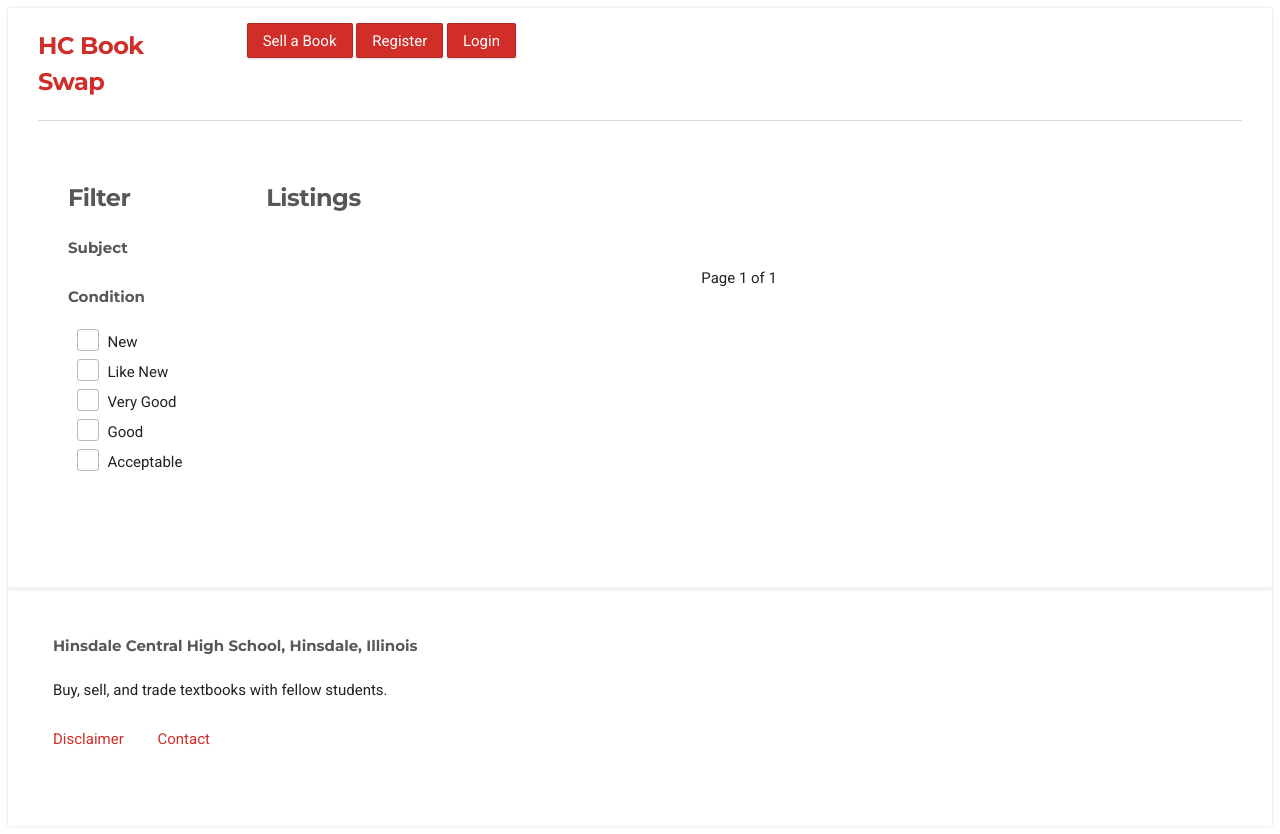
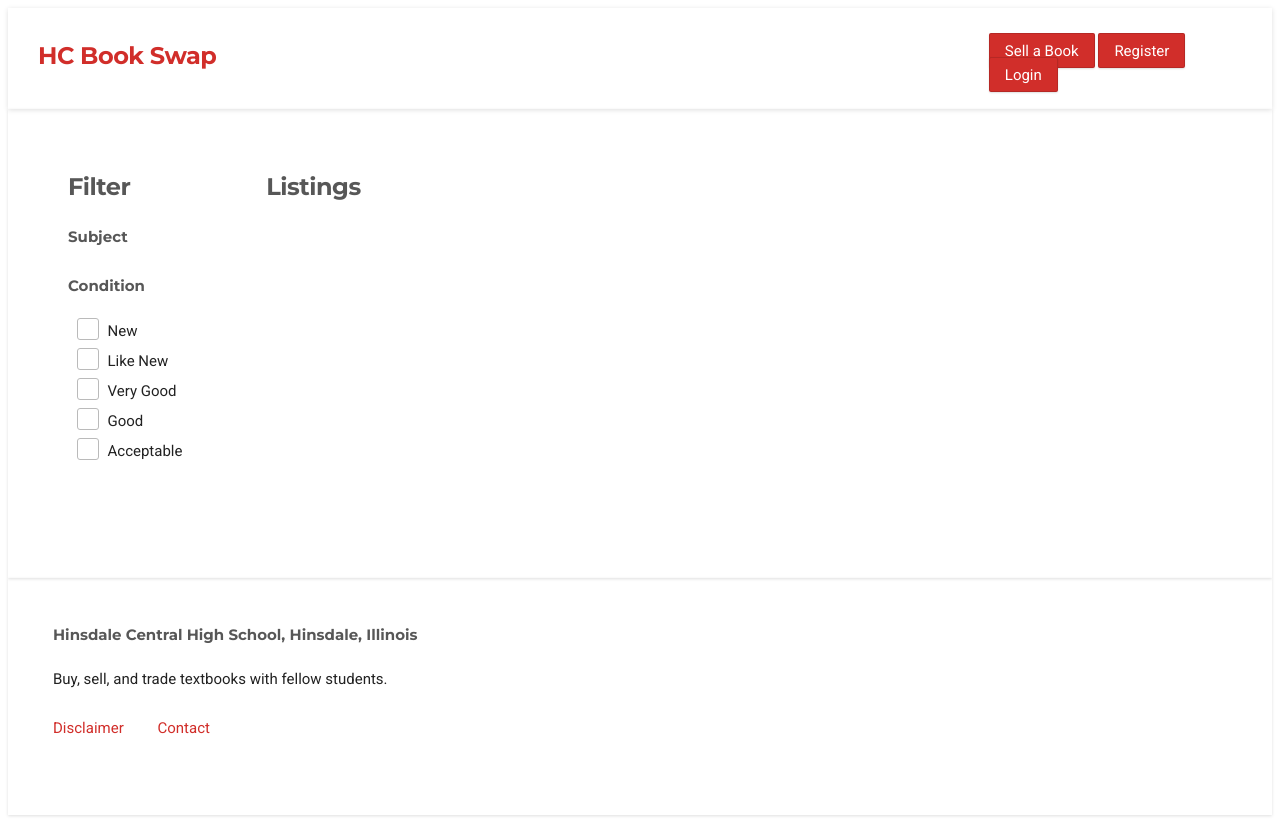
Before and after one commit to somair/hc_book_swap, a Django app: page / in a window 1280 px wide. Run offline with Django 3.2, Linux system fonts and the light colour scheme; data that the repository does not hold is empty; parts of the project's set-up code (start-up, migrations or seed data) failed here and were passed over.

Commit message:
styles: Change shadows, restructure elements

```diff
--- a/static/css/style.css
+++ b/static/css/style.css
@@ -1,5 +1,5 @@
 .content {
-  box-shadow: 0px 0px 3px 0px rgba(0, 0, 0, 0.15);
+  box-shadow: 0px 1px 3px 0px rgba(0, 0, 0, 0.13);
   margin: 0px auto;
   padding-left: 2em;
   padding-right: 2em; }
@@ -43,14 +43,14 @@ p, a, span, input[type=submit], li {
   color: #a1a1a1; }
 
 .top-menu {
-  padding-top: 2rem;
-  box-shadow: 0px 1px 0px 0px rgba(0, 0, 0, 0.15); }
+  padding: 2em 1em 1em 2em;
+  box-shadow: 0px 1px 5px rgba(0, 0, 0, 0.13); }
 
 a.hc-button, input[type=submit], button.hc-button {
   background: #D12E2A;
-  border: 1px solid rgba(0, 0, 0, 0.15);
+  border: 1px solid rgba(0, 0, 0, 0.13);
   border-radius: 2px;
-  box-shadow: 0 1px 2px 0 rgba(0, 0, 0, 0.15);
+  box-shadow: 0 1px 2px 0 rgba(0, 0, 0, 0.13);
   color: #fff;
   padding: .5em 1em;
   white-space: nowrap;
@@ -58,7 +58,7 @@ a.hc-button, input[type=submit], button.hc-button {
   transition: 200ms ease; }
   a.hc-button:hover, input[type=submit]:hover, button.hc-button:hover {
     background: #d8403d;
-    box-shadow: 2px 4px 3px 0 rgba(0, 0, 0, 0.15); }
+    box-shadow: 2px 4px 3px 0 rgba(0, 0, 0, 0.13); }
 
 a.hc-button-disabled {
   background: #BABABA;
@@ -96,11 +96,11 @@ a.hc-button-disabled {
   padding: 1em 1em; }
 
 .book-thumbnail {
-  box-shadow: 0 1px 2px 0 rgba(0, 0, 0, 0.15);
-  width: 80%; }
+  box-shadow: 0 1px 2px 0 rgba(0, 0, 0, 0.13);
+  width: 75%; }
 
 .book-image {
-  box-shadow: 0 1px 2px 0 rgba(0, 0, 0, 0.15);
+  box-shadow: 0 1px 2px 0 rgba(0, 0, 0, 0.13);
   width: 90%; }
 
 .book-properties {
@@ -108,7 +108,7 @@ a.hc-button-disabled {
   padding-top: 1em; }
 
 .book-listing {
-  box-shadow: 0 1px 1px 0 rgba(0, 0, 0, 0.15);
+  box-shadow: 0 1px 4px 1px rgba(0, 0, 0, 0.13);
   padding: 2em 2em 2em 2em; }
   .book-listing .book-name, .book-listing .book-author {
     display: inline; }
--- a/static/css/style.scss
+++ b/static/css/style.scss
@@ -5,11 +5,11 @@ $disabled-color: #BABABA;
 $error-color: #AB4646;
 $heading-font-family: 'Montserrat', 'Roboto', Arial, sans-serif !important;
 $paragraph-font-family: 'Roboto', Arial, sans-serif !important;
-$shadow-color: rgba(0,0,0,.15);
+$shadow-color: rgba(0,0,0,.13);
 
 // Content container
 .content{
-  box-shadow: 0px 0px 3px 0px $shadow-color;
+  box-shadow: 0px 1px 3px 0px $shadow-color;
   margin: 0px auto;
   padding-left: 2em;
   padding-right: 2em;
@@ -61,8 +61,8 @@ p, a, span, input[type=submit], li{
 
 // Top menu styling
 .top-menu{
-  padding-top: 2rem;
-  box-shadow: 0px 1px 0px 0px $shadow-color;
+  padding: 2em 1em 1em 2em;
+  box-shadow: 0px 1px 5px $shadow-color;
 }
 
 // Buttons
@@ -128,7 +128,7 @@ a.hc-button-disabled {
 }
 .book-thumbnail{
   box-shadow: 0 1px 2px 0 $shadow-color;
-  width: 80%;
+  width: 75%;
 }
 .book-image{
   box-shadow: 0 1px 2px 0 $shadow-color;
@@ -139,7 +139,7 @@ a.hc-button-disabled {
     padding-top: 1em;
 }
 .book-listing{
-  box-shadow: 0 1px 1px 0 $shadow-color;
+  box-shadow: 0 1px 4px 1px $shadow-color;
   padding: 2em 2em 2em 2em;
   .book-name, .book-author{
     display: inline;
--- a/templates/base.html
+++ b/templates/base.html
@@ -9,13 +9,12 @@
         <link rel="icon" href="{% static 'images/favicon.ico' %}" />
     </head>
     <body>
-        <div class="content">
-            <div class="row top-menu"> <!-- Start row -->
-                <div>
-                    <div class="two columns">
+            <div class="top-menu"> <!-- Start row -->
+                <div class="row">
+                    <div class="nine columns">
                         <h5 class="title-heading"><a href="{% url 'index' %}">HC Book Swap</a></h5>
                     </div>
-                    <div class="ten columns">
+                    <div class="three columns">
                         <a href="{% url 'add_book' %}" class="hc-button">Sell a Book</a>
                         {% if user.is_authenticated %}
                             <a href="{% url 'my_books' %}" class="hc-button">My Books</a>
@@ -27,6 +26,7 @@
                     </div>
                 </div>
             </div> <!-- End row -->
+        <div class="content">
             <div class="inner-content">
                 {% block body %}
                 {% endblock %}
--- a/templates/books/listings.html
+++ b/templates/books/listings.html
@@ -31,21 +31,6 @@
             {% for book in books %}
                 {% include 'books/snippets/listing.html' with book=book public=True %}
             {% endfor %}
-            <div class="pagination">
-                <span class="step-links">
-                    {% if books.has_previous %}
-                        <a class="hc-button" href="?page={{ books.previous_page_number }}">previous</a>
-                    {% endif %}
-
-                    <span class="current">
-                        Page {{ books.number }} of {{ books.paginator.num_pages }}
-                    </span>
-
-                    {% if books.has_next %}
-                        <a class="hc-button" href="?page={{ books.next_page_number }}">next</a>
-                    {% endif %}
-                </span>
-            </div>
         </div>
     </div> <!-- End row -->
 
```
